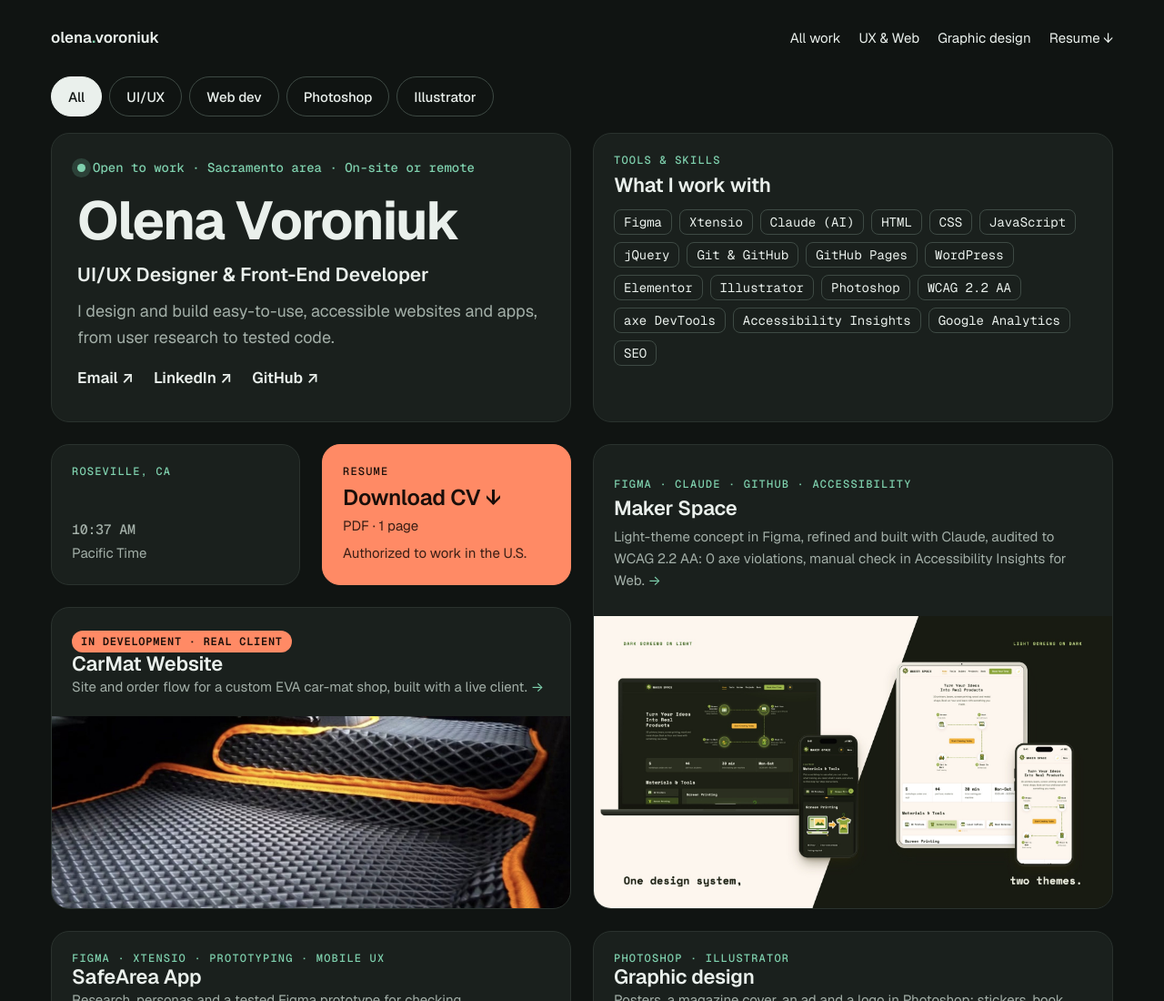
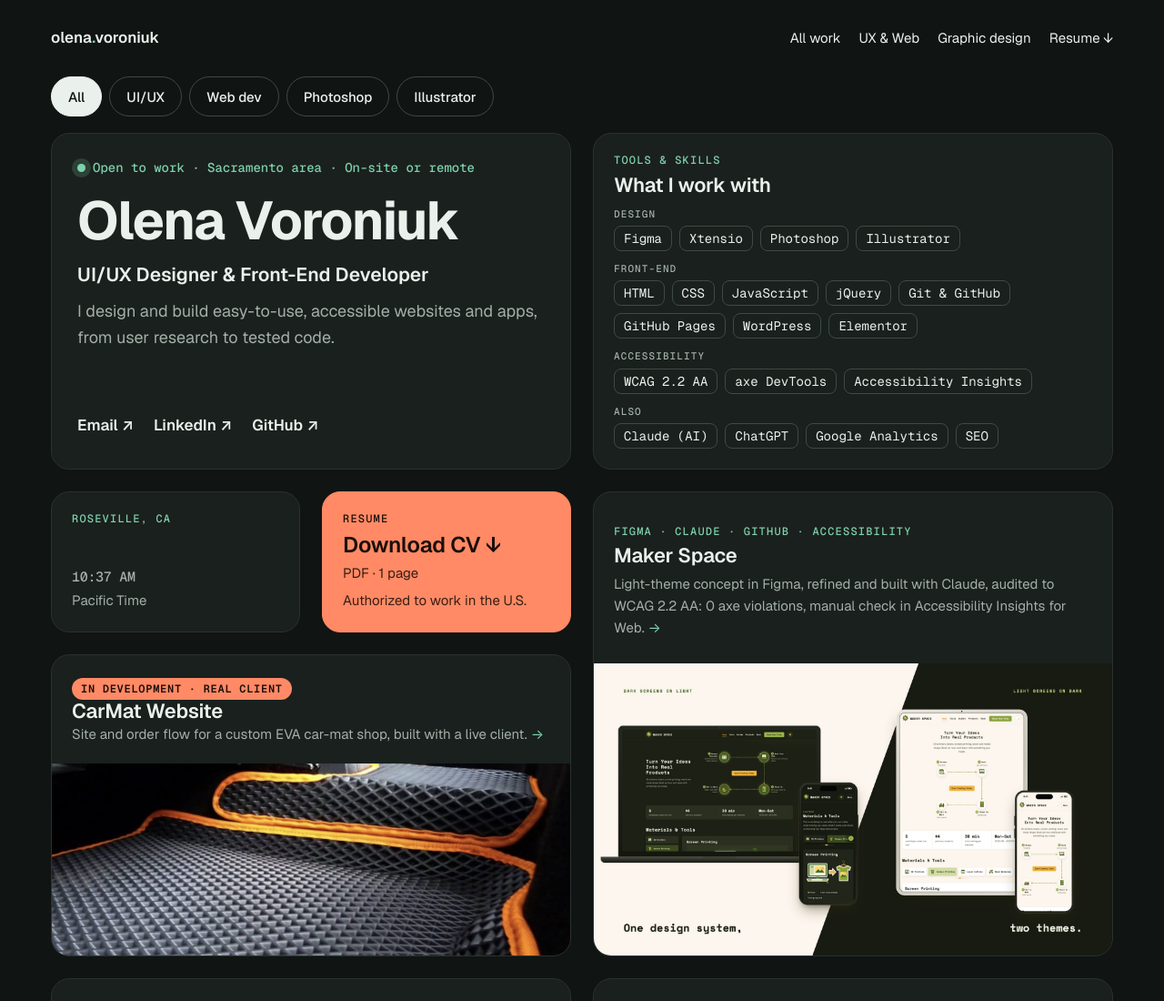
Before and after one commit to olena-v/olena-v.github.io, a plain HTML site: page index.html in a window 1280 px wide. Shown: the top 1100 px of the page at 91% size. Drawn offline with nearby package versions, Linux system fonts and the light colour scheme.

Commit message:
Group skills into Design, Front-end, Accessibility, Also; add ChatGPT
Co-Authored-By: Claude Opus 5.5 <noreply@anthropic.com>

```diff
--- a/css/style.css
+++ b/css/style.css
@@ -90,6 +90,9 @@ a.t:hover .go{transform:translateX(3px)}
 .coral h2{font-size:24px}
 .stack{display:flex;flex-wrap:wrap;gap:8px;margin:8px 0 0;padding:0;list-style:none}
 .stack li{font:14px var(--f-mono);border:1px solid var(--line-strong);padding:4px 10px;border-radius:8px}
+.sk{display:flex;flex-direction:column;gap:12px;margin-top:6px}
+.sk .stack{margin-top:6px}
+.sk-lbl{font:500 11px/1.3 var(--f-mono);letter-spacing:.1em;text-transform:uppercase;color:var(--muted);margin:0}
 .badge{align-self:flex-start;font:600 12px var(--f-mono);letter-spacing:.06em;text-transform:uppercase;padding:4px 10px;border-radius:999px;background:var(--coral);color:var(--coral-ink)}
 .contact a{color:var(--ink);text-decoration:none;font-weight:600;padding:6px 0;display:inline-block}
 .contact a:hover{color:var(--mint)}
--- a/index.html
+++ b/index.html
@@ -8,7 +8,7 @@
 <link rel="preconnect" href="https://fonts.googleapis.com">
 <link rel="preconnect" href="https://fonts.gstatic.com" crossorigin>
 <link rel="stylesheet" href="https://fonts.googleapis.com/css2?family=Geist:wght@400;500;600;700&family=Geist+Mono:wght@400;500;600&display=swap">
-<link rel="stylesheet" href="css/style.css?v=20261112a">
+<link rel="stylesheet" href="css/style.css?v=20261112b">
 </head>
 <body>
 <a class="skip" href="#work">Skip to work</a>
@@ -53,9 +53,12 @@
     <section class="t w2" aria-labelledby="stack-h">
       <span class="lbl">Tools &amp; skills</span>
       <h2 id="stack-h">What I work with</h2>
-      <ul class="stack">
-        <li>Figma</li><li>Xtensio</li><li>Claude (AI)</li><li>HTML</li><li>CSS</li><li>JavaScript</li><li>jQuery</li><li>Git &amp; GitHub</li><li>GitHub Pages</li><li>WordPress</li><li>Elementor</li><li>Illustrator</li><li>Photoshop</li><li>WCAG 2.2 AA</li><li>axe DevTools</li><li>Accessibility Insights</li><li>Google Analytics</li><li>SEO</li>
-      </ul>
+      <div class="sk">
+        <div class="sk-group"><h3 class="sk-lbl">Design</h3><ul class="stack"><li>Figma</li><li>Xtensio</li><li>Photoshop</li><li>Illustrator</li></ul></div>
+        <div class="sk-group"><h3 class="sk-lbl">Front-end</h3><ul class="stack"><li>HTML</li><li>CSS</li><li>JavaScript</li><li>jQuery</li><li>Git &amp; GitHub</li><li>GitHub Pages</li><li>WordPress</li><li>Elementor</li></ul></div>
+        <div class="sk-group"><h3 class="sk-lbl">Accessibility</h3><ul class="stack"><li>WCAG 2.2 AA</li><li>axe DevTools</li><li>Accessibility Insights</li></ul></div>
+        <div class="sk-group"><h3 class="sk-lbl">Also</h3><ul class="stack"><li>Claude (AI)</li><li>ChatGPT</li><li>Google Analytics</li><li>SEO</li></ul></div>
+      </div>
     </section>
 
     <div class="t">
```
Also changed, not shown: work/carmat.html (+1 -1 lines), work/cooking-community.html (+1 -1 lines), work/illustration.html (+1 -1 lines), work/maker-space.html (+1 -1 lines), work/safearea.html (+1 -1 lines).
